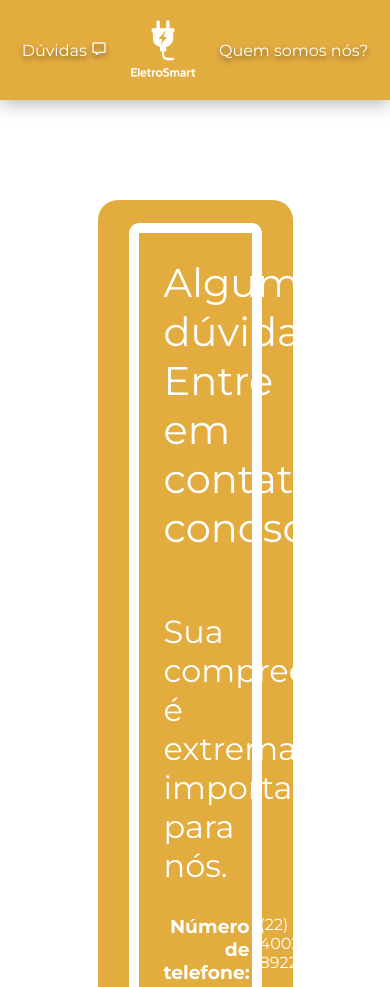
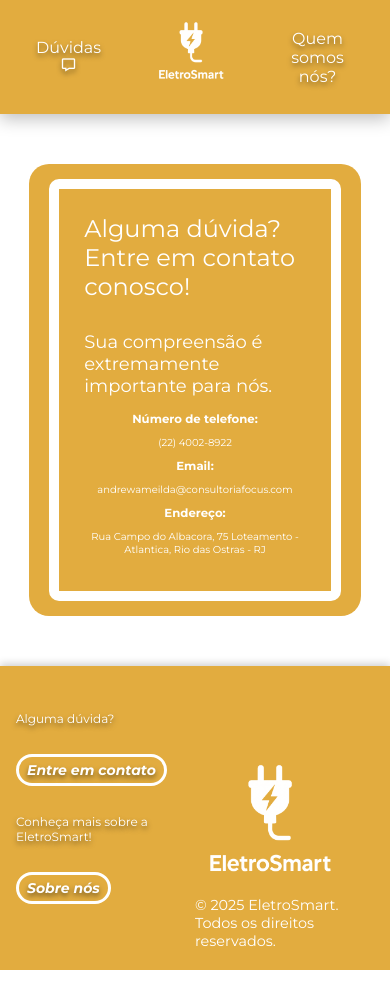
Before and after one commit to phelipipereira/Site-Vitrine---Eletro-Smart, a plain HTML site: page Página-Dúvidas/Duvidas.html in a window 390 px wide. Shown: the top 987 px of the page. Drawn offline with nearby package versions, Linux system fonts and the light colour scheme.

Commit message:
ajustes de responsividade

```diff
--- a/Pagina-Sobre/Sobre.css
+++ b/Pagina-Sobre/Sobre.css
@@ -200,10 +200,24 @@
   /*--------------cabeçalho----------------*/
   /* Torna o menu horizontal com quebra de linha e espaçamento entre itens */
   .menu-lista {
-    flex-direction: row;
-    flex-wrap: wrap;
-    justify-content: center;
-    gap: 1rem;
+    flex-direction: space-around;
+    padding: 1rem 1rem;
+    gap: 10px;
+  }
+
+  .menu-lista li {
+    margin: 2px 20px;
+    font-size: 16px;
+  }
+
+  .logo {
+    height: 80px;
+    margin-bottom: 10px;
+  }
+
+  .menu-lista .item-esquerda,
+  .menu-lista .item-direita {
+    text-align: center;
   }
 
   /*-------------rodapé---------------*/
@@ -248,17 +262,22 @@
 
   /*-------------rodapé---------------*/
   .rodape-links li {
-    font-size: 12px; /* Reduz o tamanho da fonte dos itens da lista do rodapé */
+    font-size: 10px; /* Reduz o tamanho da fonte dos itens da lista do rodapé */
   }
 
   .rodape-links a {
-    font-size: 16px; /* Diminui a fonte dos links do rodapé */
+    font-size: 10px; /* Diminui a fonte dos links do rodapé */
     padding: 4px 8px; /* Reduz o preenchimento dos links */
+    border-radius: 10px;
   }
 
   .logo-rodape {
     height: 150px; /* Define a altura da logo no rodapé */
     margin-left: 0; /* Remove a margem esquerda */
+  }
+
+  .marca {
+    font-size: 10px;
   }
 }
 
--- a/Página-Dúvidas/Duvidas.css
+++ b/Página-Dúvidas/Duvidas.css
@@ -211,14 +211,64 @@
 
 /*------------------ RESPONSIVO ------------------*/
 @media (max-width: 768px) {
+  /*--------------Nav----------------*/
+
+  .Duvidas {
+    max-width: 85%; /* Aumenta a largura para ocupar mais espaço em telas menores */
+    margin-top: 50px; /* Reduz a margem superior */
+    margin-bottom: 50px; /* Reduz a margem inferior */
+    padding: 15px 20px; /* Reduz o preenchimento interno */
+  }
+
+  .title {
+    font-size: 24px; /* Reduz o tamanho da fonte do título */
+  }
+
+  .subtitle {
+    font-size: 18px; /* Reduz o tamanho da fonte do subtítulo */
+    padding-top: 30px; /* Reduz o preenchimento superior */
+    padding-bottom: 15px; /* Reduz o preenchimento inferior */
+  }
+
+  .lista {
+    font-size: 10px;
+    margin-bottom: 10px;
+    flex-direction: column; /* Empilha os itens da lista verticalmente */
+    align-items: center; /* Centraliza os itens */
+    text-align: center; /* Centraliza o texto */
+  }
+
+  .contato,
+  .infos {
+    flex: none; /* Remove a proporção flexível */
+    width: 100%; /* Ocupa a largura total */
+    text-align: center; /* Centraliza o texto */
+  }
+
+
   /*--------------cabeçalho----------------*/
   /* Torna o menu horizontal com quebra de linha e espaçamento entre itens */
   .menu-lista {
-    flex-direction: row;
-    flex-wrap: wrap;
-    justify-content: center;
-    gap: 1rem;
+    flex-direction: space-around;
+    padding: 1rem 1rem;
+    gap: 10px;
   }
+
+  .menu-lista li {
+    margin: 2px 20px;
+    font-size: 16px;
+  }
+
+  .logo {
+    height: 80px;
+    margin-bottom: 10px;
+  }
+
+  .menu-lista .item-esquerda,
+  .menu-lista .item-direita {
+    text-align: center;
+  }
+
 
   /*-------------rodapé---------------*/
   /* Alinha os itens do rodapé horizontalmente e permite quebra de linha */
@@ -254,6 +304,7 @@
     padding: 0 1rem;
   }
 }
+
 @media (max-width: 480px) {
   /*--------------cabeçalho----------------*/
   .logo {
@@ -266,7 +317,7 @@
   }
 
   .rodape-links a {
-    font-size: 16px; /* Diminui a fonte dos links do rodapé */
+    font-size: 14px; /* Diminui a fonte dos links do rodapé */
     padding: 4px 8px; /* Reduz o preenchimento dos links */
   }
 
```
Also changed, not shown: Pagina-Sobre/Sobre.html (+1 -1 lines).
